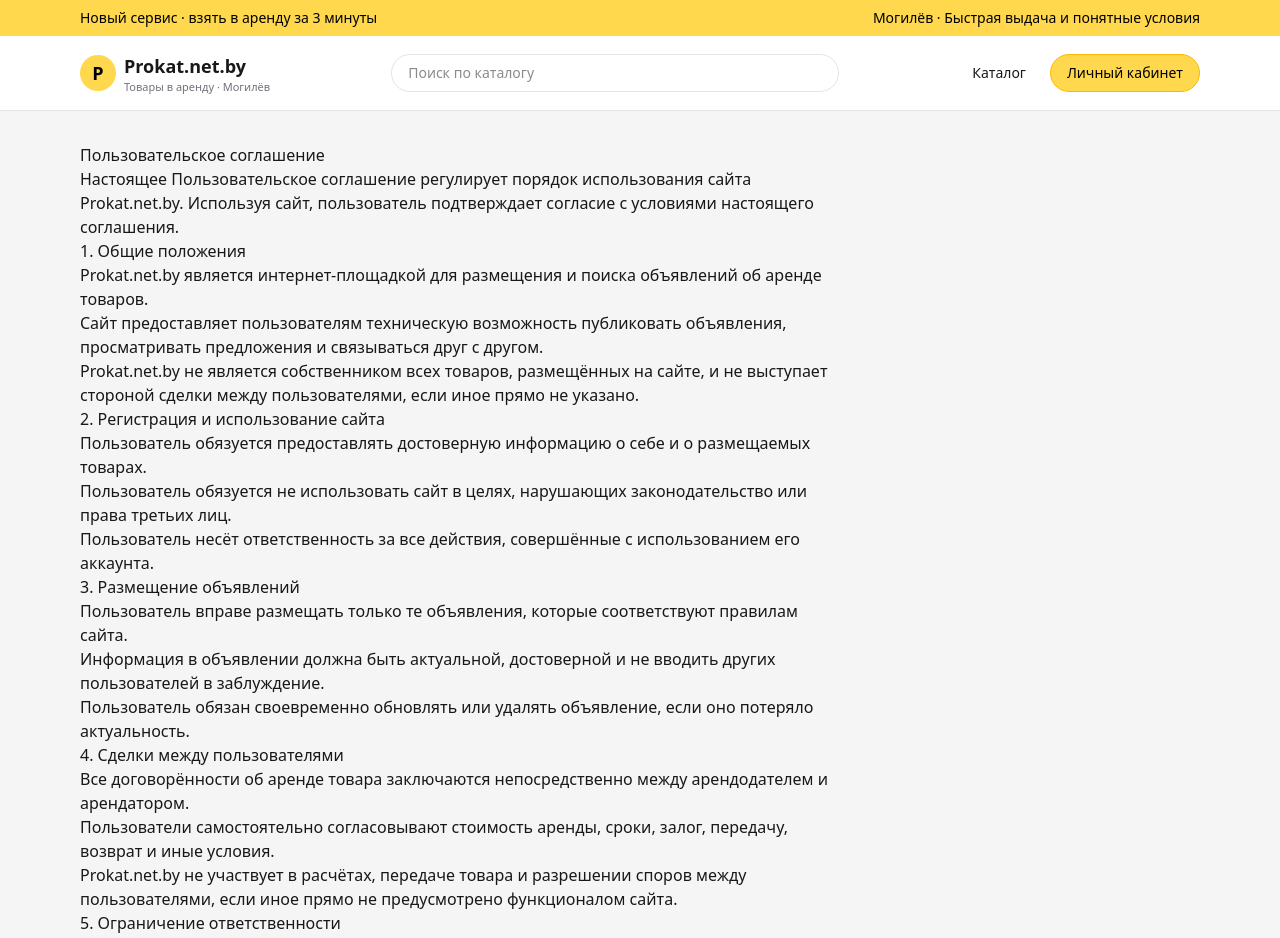
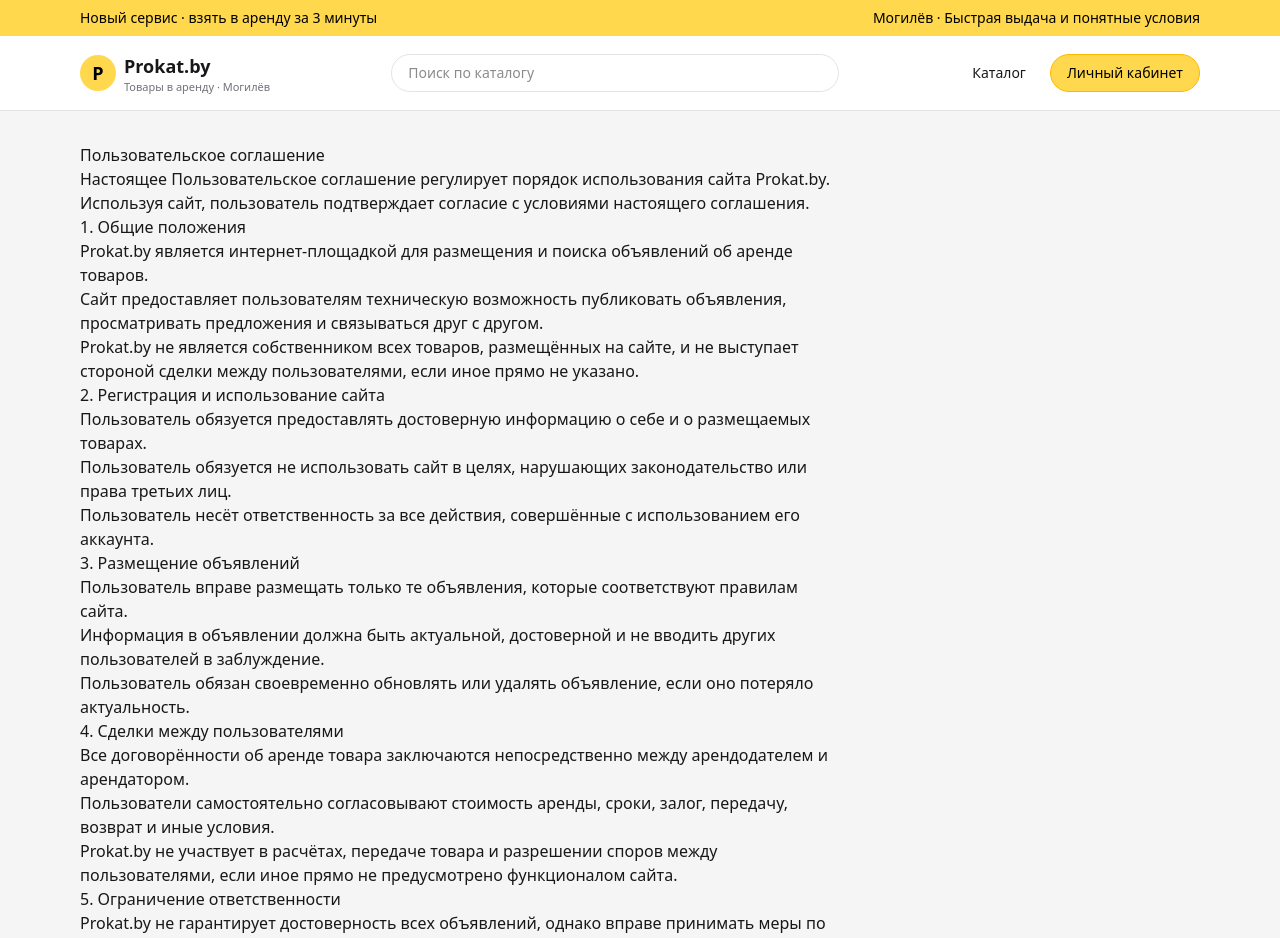
Before and after one commit to retrosexyal/prokat, a Next.js app: page /agreement in a window 1280 px wide. Shown: the top 938 px of the page. Built offline with nearby package versions, Linux system fonts and the light colour scheme.

Commit message:
fix:prokat

```diff
--- a/src/app/agreement/page.tsx
+++ b/src/app/agreement/page.tsx
@@ -3,7 +3,7 @@ import type { Metadata } from "next";
 export const metadata: Metadata = {
   title: "Пользовательское соглашение",
   description:
-    "Пользовательское соглашение сервиса Prokat.net.by.",
+    "Пользовательское соглашение сервиса Prokat.by.",
 };
 
 export default function AgreementPage() {
@@ -13,14 +13,14 @@ export default function AgreementPage() {
 
       <p>
         Настоящее Пользовательское соглашение регулирует порядок использования
-        сайта Prokat.net.by. Используя сайт, пользователь подтверждает согласие
+        сайта Prokat.by. Используя сайт, пользователь подтверждает согласие
         с условиями настоящего соглашения.
       </p>
 
       <h2>1. Общие положения</h2>
       <ul>
         <li>
-          Prokat.net.by является интернет-площадкой для размещения и поиска
+          Prokat.by является интернет-площадкой для размещения и поиска
           объявлений об аренде товаров.
         </li>
         <li>
@@ -28,7 +28,7 @@ export default function AgreementPage() {
           объявления, просматривать предложения и связываться друг с другом.
         </li>
         <li>
-          Prokat.net.by не является собственником всех товаров, размещённых на
+          Prokat.by не является собственником всех товаров, размещённых на
           сайте, и не выступает стороной сделки между пользователями, если иное
           прямо не указано.
         </li>
@@ -77,7 +77,7 @@ export default function AgreementPage() {
           залог, передачу, возврат и иные условия.
         </li>
         <li>
-          Prokat.net.by не участвует в расчётах, передаче товара и разрешении
+          Prokat.by не участвует в расчётах, передаче товара и разрешении
           споров между пользователями, если иное прямо не предусмотрено
           функционалом сайта.
         </li>
@@ -86,12 +86,12 @@ export default function AgreementPage() {
       <h2>5. Ограничение ответственности</h2>
       <ul>
         <li>
-          Prokat.net.by не гарантирует достоверность всех объявлений, однако
+          Prokat.by не гарантирует достоверность всех объявлений, однако
           вправе принимать меры по удалению информации, нарушающей правила
           сайта.
         </li>
         <li>
-          Prokat.net.by не несёт ответственности за качество, состояние,
+          Prokat.by не несёт ответственности за качество, состояние,
           законность происхождения товара, а также за исполнение обязательств
           между пользователями.
         </li>
--- a/src/app/layout.tsx
+++ b/src/app/layout.tsx
@@ -36,7 +36,7 @@ export default function RootLayout({
                 P
               </span>
               <div className="flex flex-col leading-tight">
-                <span className="text-lg font-semibold">Prokat.net.by</span>
+                <span className="text-lg font-semibold">Prokat.by</span>
                 <span className="text-[11px] text-zinc-500">
                   Товары в аренду · Могилёв
                 </span>
@@ -86,7 +86,7 @@ export default function RootLayout({
 
         <footer className="border-t border-border-subtle mt-10 bg-header">
           <div className="max-w-6xl mx-auto px-4 py-6 text-xs sm:text-sm text-zinc-500 flex flex-col gap-3 sm:flex-row sm:items-center sm:justify-between">
-            <span>© {new Date().getFullYear()} Prokat.net.by · Могилёв</span>
+            <span>© {new Date().getFullYear()} Prokat.by · Могилёв</span>
 
             <div className="flex flex-wrap gap-x-4 gap-y-2">
               <Link
--- a/src/app/responsibility/page.tsx
+++ b/src/app/responsibility/page.tsx
@@ -70,7 +70,7 @@ export default function ResponsibilityPage() {
       <h2>Роль площадки</h2>
       <ul>
         <li>
-          Prokat.net.by не является стороной договорённостей между арендатором и
+          Prokat.by не является стороной договорённостей между арендатором и
           арендодателем по конкретному объявлению, если иное прямо не указано.
         </li>
         <li>
--- a/src/app/rules/page.tsx
+++ b/src/app/rules/page.tsx
@@ -3,7 +3,7 @@ import type { Metadata } from "next";
 export const metadata: Metadata = {
   title: "Правила размещения объявлений",
   description:
-    "Правила публикации объявлений об аренде товаров на Prokat.net.by.",
+    "Правила публикации объявлений об аренде товаров на Prokat.by.",
 };
 
 export default function RulesPage() {
@@ -12,7 +12,7 @@ export default function RulesPage() {
       <h1>Правила размещения объявлений</h1>
 
       <p>
-        Prokat.net.by — это площадка для размещения объявлений об аренде товаров
+        Prokat.by — это площадка для размещения объявлений об аренде товаров
         в г. Могилёв. Пользователи, публикующие объявления на сайте, обязаны
         соблюдать настоящие правила.
       </p>
@@ -78,11 +78,11 @@ export default function RulesPage() {
       <h2>Права площадки</h2>
       <ul>
         <li>
-          Prokat.net.by вправе изменять, скрывать или удалять объявления,
+          Prokat.by вправе изменять, скрывать или удалять объявления,
           нарушающие настоящие правила.
         </li>
         <li>
-          Prokat.net.by вправе ограничить доступ к публикации объявлений
+          Prokat.by вправе ограничить доступ к публикации объявлений
           пользователям, систематически нарушающим правила сайта.
         </li>
         <li>
@@ -94,7 +94,7 @@ export default function RulesPage() {
       <h2>Ограничение ответственности площадки</h2>
       <ul>
         <li>
-          Prokat.net.by предоставляет техническую возможность публикации
+          Prokat.by предоставляет техническую возможность публикации
           объявлений и не является стороной договора аренды между пользователями,
           если иное прямо не указано.
         </li>
@@ -103,7 +103,7 @@ export default function RulesPage() {
           или исполнение обязательств сторонами.
         </li>
         <li>
-          Prokat.net.by не несёт ответственности за убытки, возникшие в
+          Prokat.by не несёт ответственности за убытки, возникшие в
           результате использования сайта, недостоверности объявлений или
           неисполнения договорённостей между пользователями.
         </li>
--- a/src/app/terms/page.tsx
+++ b/src/app/terms/page.tsx
@@ -3,7 +3,7 @@ import type { Metadata } from "next";
 export const metadata: Metadata = {
   title: "Условия аренды",
   description:
-    "Общие условия аренды товаров, размещённых на Prokat.net.by (Могилёв).",
+    "Общие условия аренды товаров, размещённых на Prokat.by (Могилёв).",
 };
 
 export default function TermsPage() {
@@ -12,14 +12,14 @@ export default function TermsPage() {
       <h1>Условия аренды</h1>
 
       <p>
-        Prokat.net.by — это площадка для размещения объявлений об аренде товаров
+        Prokat.by — это площадка для размещения объявлений об аренде товаров
         в г. Могилёв. Сайт предоставляет возможность арендодателям публиковать
         предложения, а арендаторам — находить подходящие товары и связываться с
         владельцами.
       </p>
 
       <p>
-        Prokat.net.by не является собственником всех размещённых товаров и не
+        Prokat.by не является собственником всех размещённых товаров и не
         выступает стороной договора аренды, если иное прямо не указано в
         карточке конкретного товара. Условия аренды, сроки, стоимость, наличие
         залога, порядок передачи и возврата товара определяются арендодателем и
@@ -82,7 +82,7 @@ export default function TermsPage() {
       <h2>Роль площадки</h2>
       <ul>
         <li>
-          Prokat.net.by предоставляет техническую возможность размещения
+          Prokat.by предоставляет техническую возможность размещения
           объявлений и не несёт ответственности за фактическое исполнение
           договорённостей между арендатором и арендодателем.
         </li>
```
